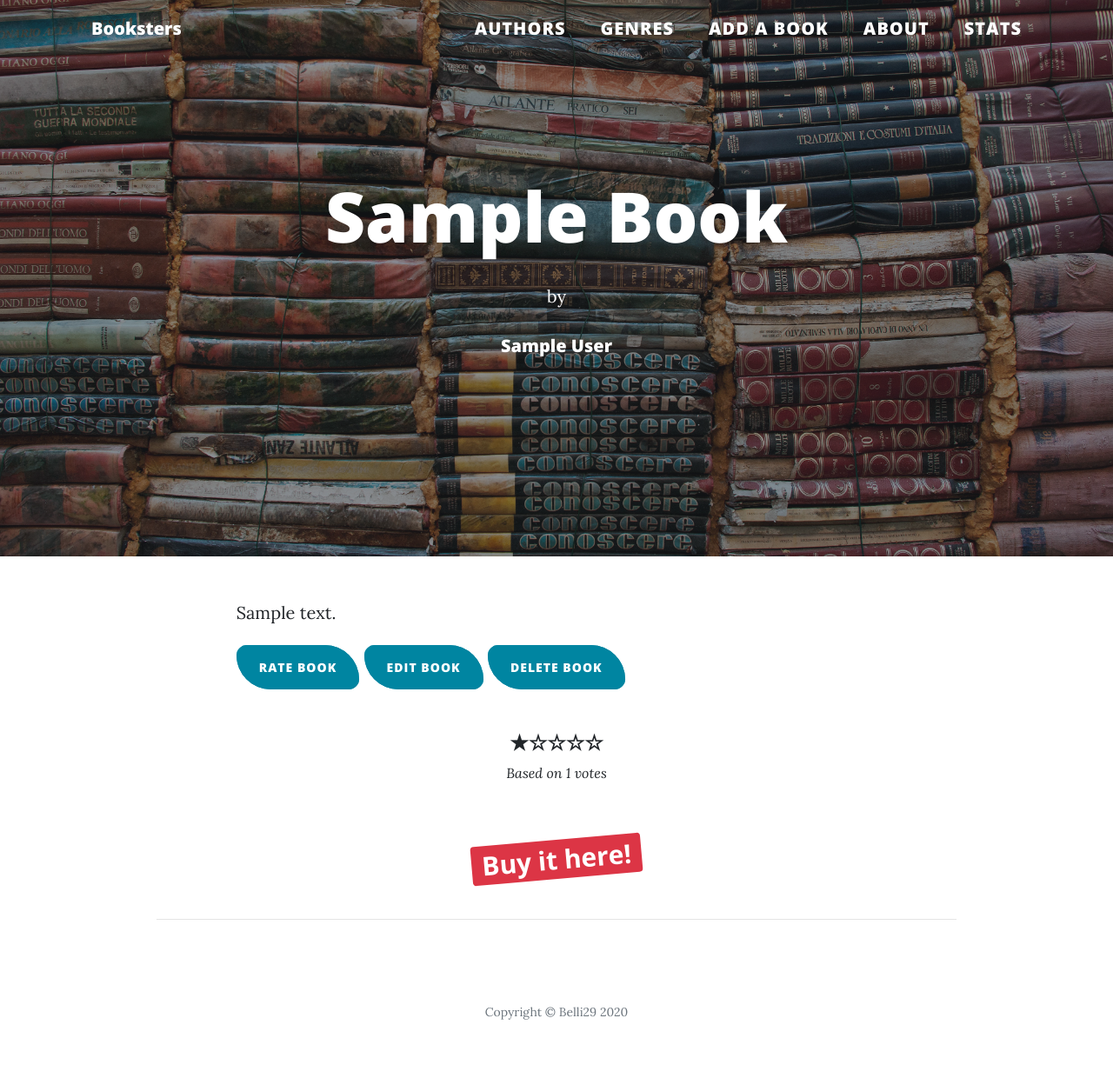
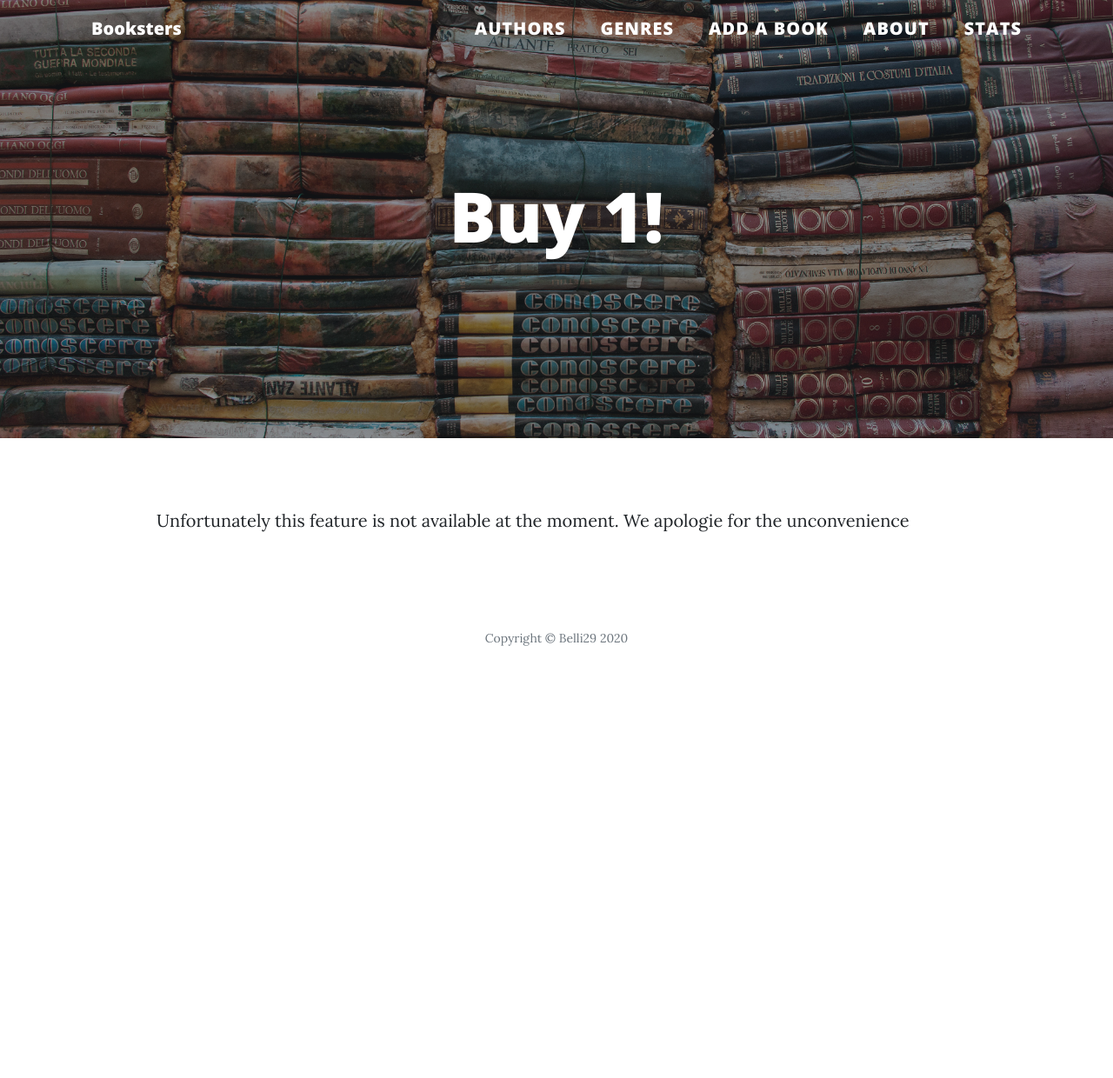
Before and after one commit to belli29/Booksters, a Flask app: page /store/1 in a window 1280 px wide. Shown: the whole page at 87% size. After the commit the page ends 743 px from the top, so only its background shows below. Run offline with Flask 2, Linux system fonts and the light colour scheme; a database or web service that is not in the repository returns one stand-in record (values such as "Sample title"); some libraries are stand-ins or nearby versions.

```diff
--- a/app.py
+++ b/app.py
@@ -90,6 +90,11 @@ def get_books():
     books_cursor=mongo.db.books.find()
     books = cursor_to_list(books_cursor)
     return render_template('books.html', books=books)
+
+# gets the user to the store section
+@app.route('/store/<book_title>')
+def store(book_title):
+    return render_template('buy.html', book_title=book_title)
 
 # gets a spefic book in DB
 @app.route('/<book_author>/<book_title>')
--- a/static/css/booksters.css
+++ b/static/css/booksters.css
@@ -24,13 +24,6 @@
     color: #0085A1
 }
 
-#buy-it{
-    transform: rotate(-5deg);
-    -webkit-transform: rotate(-5deg);
-    -ms-transform: rotate(-5deg);
-    -o-transform: rotate(-5deg);
-}
-
 .flashes{
     font-weight: 500;
 }
--- a/templates/book.html
+++ b/templates/book.html
@@ -7,10 +7,10 @@
                 <a id="author-book-page" href="{{url_for('get_books_by_author', author_name=book.book_author)}}">{{book.book_author.title()}}</a>
             </h5>
             {% if author_list == True %}
-                <div class="badge badge-danger">
+                <a class="badge badge-danger" href="{{url_for('get_books_by_author', author_name=book.book_author)}}">
                     We have more books of this author.
-                    <br>Click on the author name to check them out!
-                </div>
+                    <br>Click here to check them out!
+                </a>
             {% endif %}
         </p>
     </div>
@@ -21,11 +21,6 @@
         <div class="row">
             <div class="col-md-10 mx-auto">
                 {{book.book_description}}
-                <p>
-                    <a class="btn btn-primary d-inline" href="{{url_for('update_rating', book_title= book.book_title)}}">Rate book</a>
-                    <a class="btn btn-primary d-inline" href="{{url_for('edit_book', book_id = book._id)}}">Edit book</a>
-                    <a class="btn btn-primary d-inline" href="{{ url_for('delete_book_sure', book_id = book._id) }}" >Delete book</a>
-                </p>
             </div>
         </div>
         <div class="row">
@@ -36,16 +31,15 @@
 
                 </p>
             </div>
-
         </div>
-        <div class="row" >
-            <div class="col-lg-8 col-md-10 mx-auto text-center">
+        <div class="row">
+            <div class="col-md-10 mx-auto">
                 <p>
-                    <h1>
-                        <a id="buy-it" class=" badge badge-danger" href="{{'https://www.bookster.store.com/'+book.book_title}}">Buy it here!</a>
-                    </h1>
+                    <a class="btn btn-primary d-inline" href="{{url_for('update_rating', book_title= book.book_title)}}">Rate book</a>
+                    <a class="btn btn-primary d-inline" href="{{url_for('edit_book', book_id = book._id)}}">Edit book</a>
+                    <a class="btn btn-primary d-inline" href="{{ url_for('delete_book_sure', book_id = book._id) }}" >Delete book</a>
+                    <a class="btn btn-danger d-inline" href="{{url_for('store', book_title=book.book_title)}}">Buy it here!</a>
                 </p>
-
             </div>
         </div>
     </div>
--- /dev/null
+++ b/templates/buy.html
@@ -0,0 +1,7 @@
+{% extends 'base.html' %}
+{% block header %}
+    <h1>Buy {{book_title.title()}}!</h1>
+{% endblock%}
+{% block content %}
+    <p>Unfortunately this feature is not available at the moment. We apologie for the unconvenience</p>
+{% endblock %}
```
Also changed, not shown: templates/edit_book.html (+10 -4 lines).
